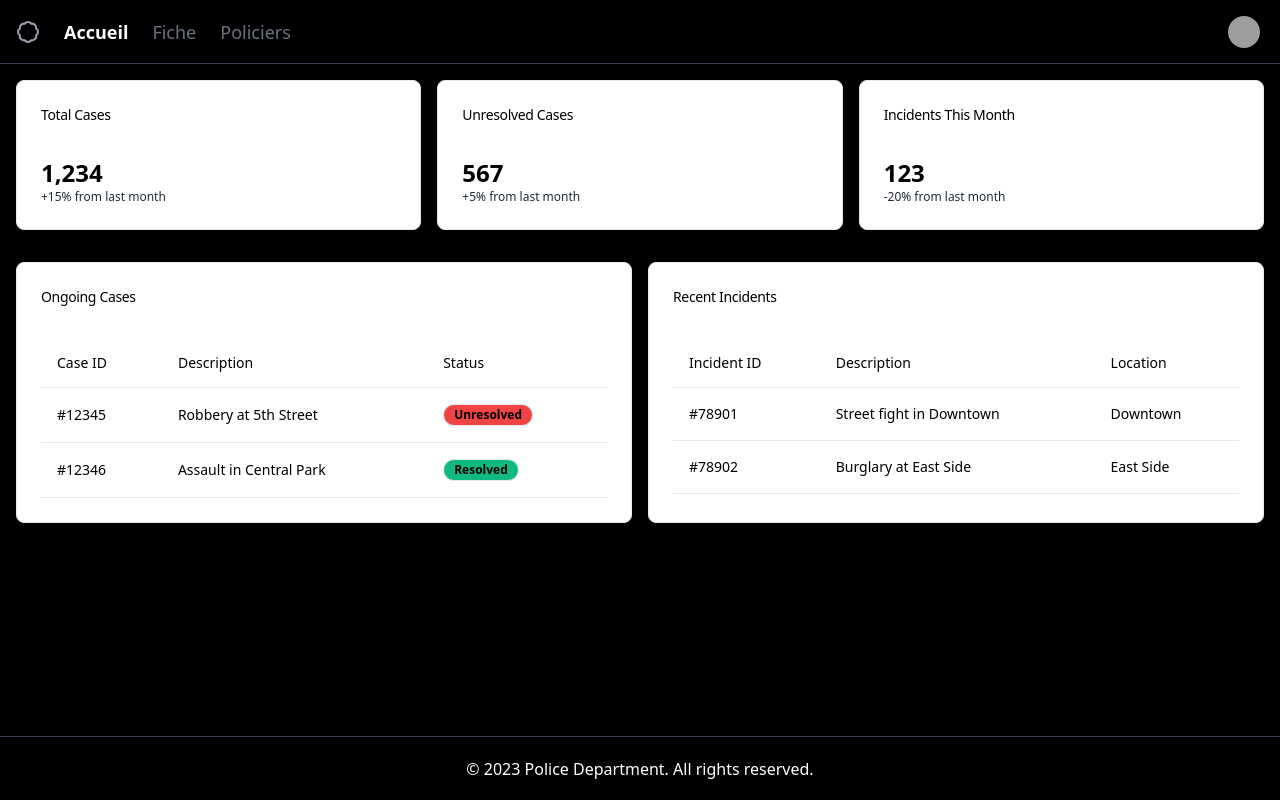
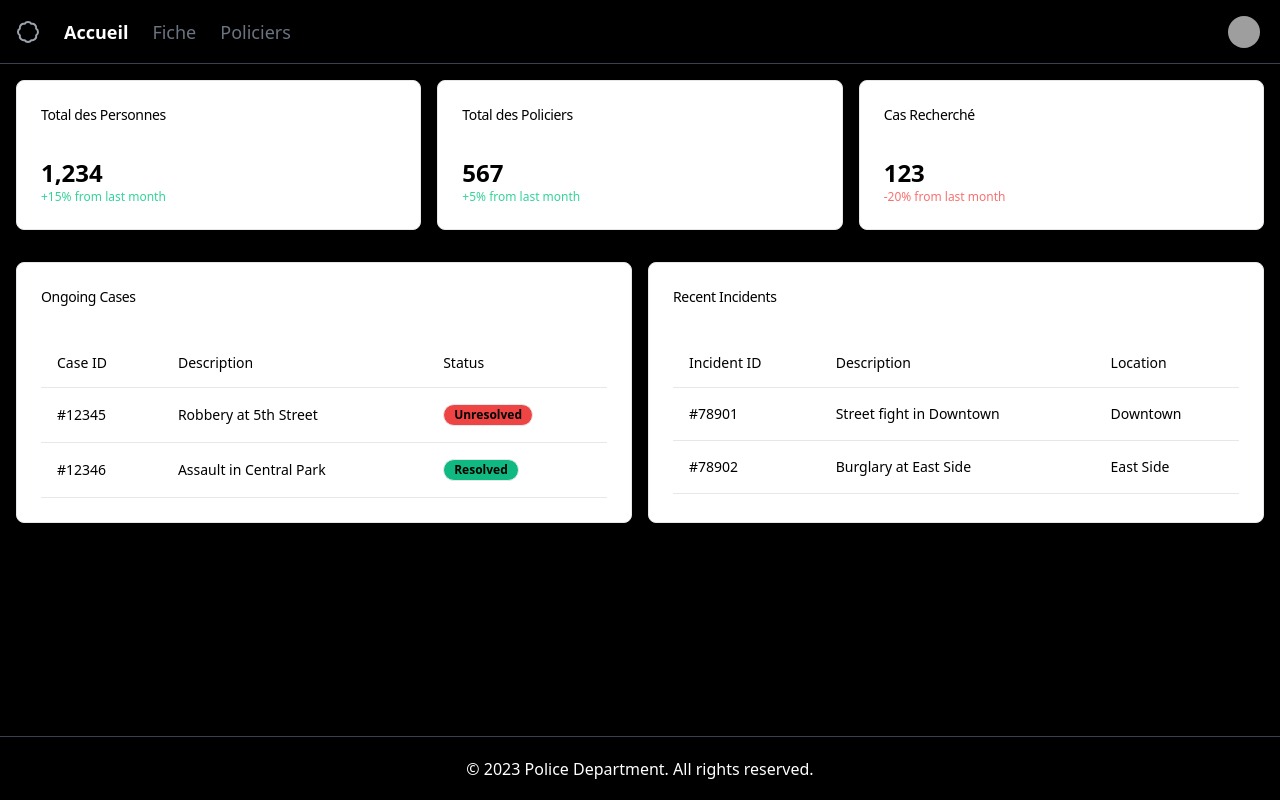
Before and after one commit to ChocTitans/CarPlate-DL, a Flask app: page /dashboard in a window 1280 px wide. Run offline with Flask 3, Linux system fonts and the light colour scheme; a user stored in the database is signed in; data comes from the database, SQL or seed files in the repository; grey boxes are pictures that could not be loaded.

Commit message:
edit some colors

```diff
--- a/Flask/app.py
+++ b/Flask/app.py
@@ -52,7 +52,7 @@ def ficheliste():
         session_db.close()
 
         if user:
-            return render_template('crud.html')
+            return render_template('liste-fiche.html')
     return render_template('index.html')
 
 @app.route('/add-fiche-button')
--- a/Flask/templates/dashboard.html
+++ b/Flask/templates/dashboard.html
@@ -15,29 +15,29 @@
           <div class="grid gap-4 lg:grid-cols-3">
             <div class="rounded-lg border shadow-sm col-span-1 bg-white text-black" data-v0-t="card">
               <div class="flex flex-col p-6 pb-2 space-y-0">
-                <h3 class="tracking-tight text-sm font-medium">Total Cases</h3>
+                <h3 class="tracking-tight text-sm font-medium">Total des Personnes</h3>
               </div>
               <div class="p-6">
                 <div class="text-2xl font-bold">1,234</div>
-                <p class="text-xs text-gray-800">+15% from last month</p>
+                <p class="text-xs text-green-400">+15% from last month</p>
               </div>
             </div>
             <div class="rounded-lg border shadow-sm col-span-1 bg-white text-black" data-v0-t="card">
               <div class="flex flex-col p-6 pb-2 space-y-0">
-                <h3 class="tracking-tight text-sm font-medium">Unresolved Cases</h3>
+                <h3 class="tracking-tight text-sm font-medium">Total des Policiers</h3>
               </div>
               <div class="p-6">
                 <div class="text-2xl font-bold">567</div>
-                <p class="text-xs text-gray-800">+5% from last month</p>
+                <p class="text-xs text-green-400">+5% from last month</p>
               </div>
             </div>
             <div class="rounded-lg border shadow-sm col-span-1 bg-white text-black" data-v0-t="card">
               <div class="flex flex-col p-6 pb-2 space-y-0">
-                <h3 class="tracking-tight text-sm font-medium">Incidents This Month</h3>
+                <h3 class="tracking-tight text-sm font-medium">Cas Recherché</h3>
               </div>
               <div class="p-6">
                 <div class="text-2xl font-bold">123</div>
-                <p class="text-xs text-gray-800">-20% from last month</p>
+                <p class="text-xs text-red-400">-20% from last month</p>
               </div>
             </div>
           </div>
```
Also changed, not shown: Flask/templates/liste-fiche.html (renamed from Flask/templates/crud.html).
